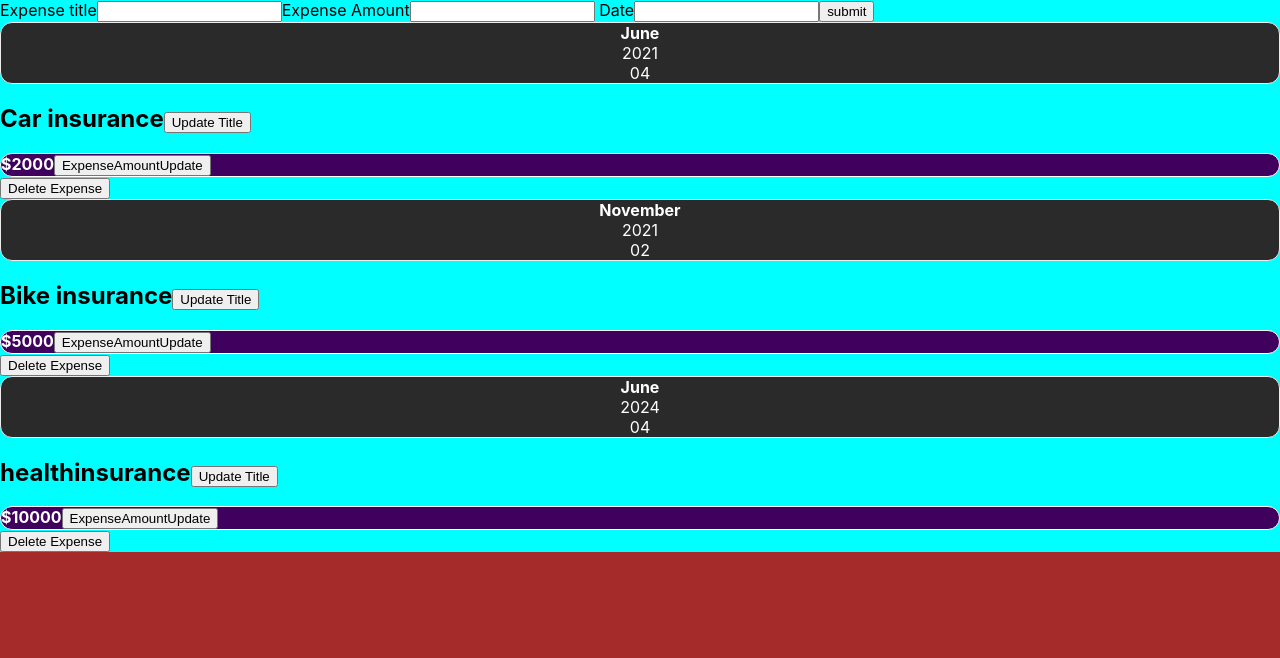
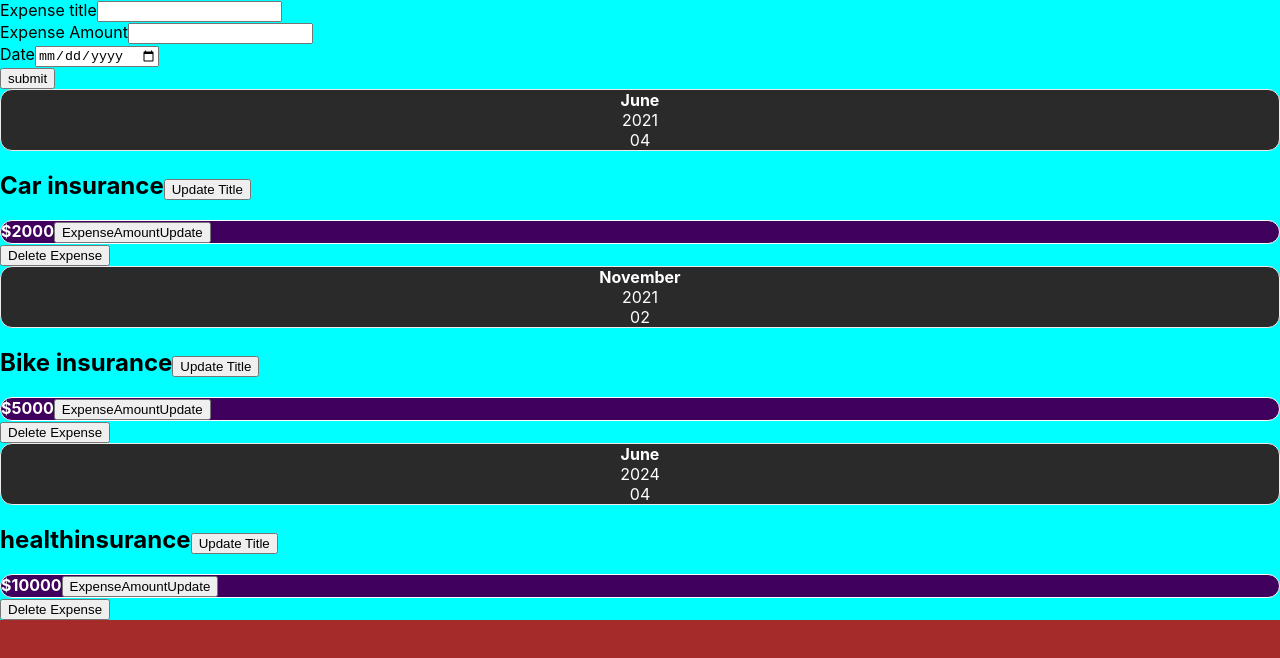
Before and after one commit to roshankhaire/reactapp, a React (Create React App) app in the folder myapp/: page / in a window 1280 px wide. Shown: the top 658 px of the page. Built offline with nearby package versions, Linux system fonts and the light colour scheme.

Commit message:
submitform

```diff
--- a/myapp/src/components/ExpenseForm/ExpenseForm.js
+++ b/myapp/src/components/ExpenseForm/ExpenseForm.js
@@ -4,27 +4,64 @@ const ExpenseForm=()=>{
      const [enteredTitle,setenteredTitle]=useState('');
      const [enteredAmount,setenteredAmount]=useState('');
      const [enteredDate,setenteredDate]=useState('');
+    // const [userInput,setUserInput]=useState({
+    //      enteredTitle:'',
+    //      enteredAmount:'',
+    //      enteredDate:''
+
+    // })
+
+
+
     const titleChangeHandler=(event)=>{
+
             setenteredTitle(event.target.value)
+
+
+
     }
     const AmountChangeHandler=(event)=>{
         setenteredAmount(event.target.value)
+
     }
     const DateChangeHandler=(event)=>{
         setenteredDate(event.target.value)
+
     }
+    const submitHandler=(event)=>{
+        event.preventDefault();
+        const expenseData={
+            title:enteredTitle,
+            amount:enteredAmount,
+
+            date:new Date(enteredDate)
+        }
+        console.log(expenseData)
+    }
+
     return (
+
+            <form onSubmit={submitHandler}>
                 <div>
-            <form>
                 <label> Expense title</label>
                 <input type="text" onChange={titleChangeHandler}/>
+                </div>
+                <div>
+
                <label>Expense Amount</label>
-               <input type="Amount" onClick={AmountChangeHandler}/>
+               <input type="number" onClick={AmountChangeHandler} min="0.01" step="0.01"/>
+                </div>
+                 <div>
                  <label> Date</label>
-               <input type="text" onClick={DateChangeHandler}/>
-               <button>submit</button>
+               <input type="date" onClick={DateChangeHandler}/>
+                 </div>
+
+              <div>
+              <button onClick={submitHandler}>submit</button>
+              </div>
+
             </form>
-        </div>
+
     )
 
 }
```
Lines whose indentation alone changed are shown as unchanged.
